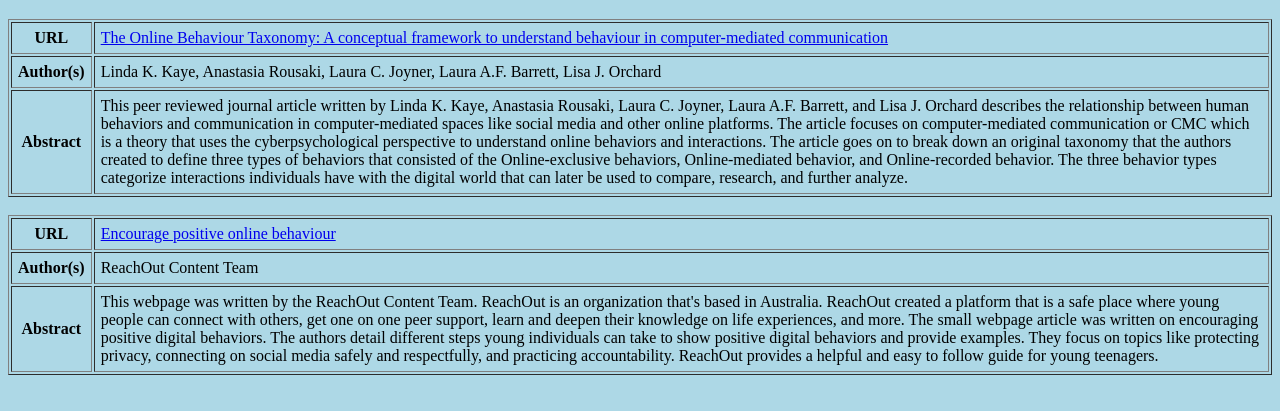
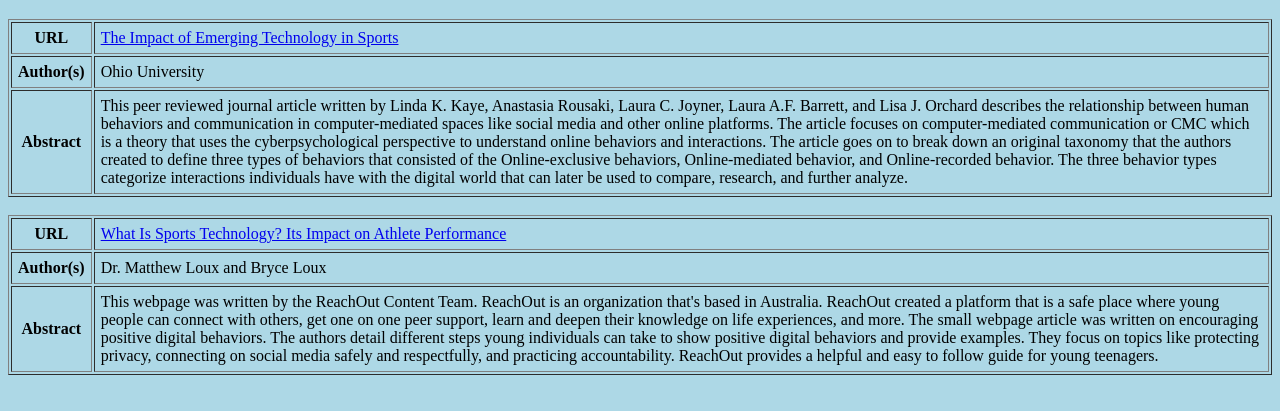
Before and after one commit to M50116721/M50116721.github.io, a plain HTML site: page subtopic3.html in a window 1280 px wide. Shown: the part 61-472 px from the top of the page. Drawn offline with Linux system fonts and the light colour scheme.

Commit message:
Update references in subtopic3.html

```diff
--- a/subtopic3.html
+++ b/subtopic3.html
@@ -8,8 +8,8 @@
     <h1>Fairness and Future Technology in Sports</h1>
 
     <table border="1" cellpadding="6">
-        <tr><th>URL</th><td><a href="https://www.sciencedirect.com/science/article/pii/S0747563222002655">The Online Behaviour Taxonomy: A conceptual framework to understand behaviour in computer-mediated communication</a></td></tr>
-        <tr><th>Author(s)</th><td>Linda K. Kaye, Anastasia Rousaki, Laura C. Joyner, Laura A.F. Barrett, Lisa J. Orchard</td></tr>
+        <tr><th>URL</th><td><a href="https://www.ohio.edu/business/academics/graduate/professional-master-sports-administration/resources/technology-sports">The Impact of Emerging Technology in Sports</a></td></tr>
+        <tr><th>Author(s)</th><td>Ohio University</td></tr>
         <tr><th>Abstract</th><td>This peer reviewed journal article written by Linda K. Kaye, Anastasia Rousaki, Laura C. Joyner, Laura A.F. Barrett, and Lisa J. Orchard describes the relationship between human  behaviors and communication in computer-mediated spaces like social media and other online platforms. The article focuses on computer-mediated communication or CMC which is a theory that uses the cyberpsychological perspective to understand online behaviors and interactions. The article goes on to break down an original taxonomy that the authors created to define three types of behaviors that consisted of the Online-exclusive behaviors, Online-mediated behavior, and Online-recorded behavior. The three behavior types categorize interactions individuals have with the digital world that can later be used to compare, research, and further analyze.</td></tr>
 
         </td></tr>
@@ -17,8 +17,8 @@
     <br>
 
     <table border="1" cellpadding="6">
-        <tr><th>URL</th><td><a href="https://parents.au.reachout.com/staying-safe-online/social-media/encourage-positive-online-behaviour">Encourage positive online behaviour</a></td></tr>
-        <tr><th>Author(s)</th><td>ReachOut Content Team</td></tr>
+        <tr><th>URL</th><td><a href="https://www.apu.apus.edu/area-of-study/nursing-and-health-sciences/resources/what-is-sports-technology/">What Is Sports Technology? Its Impact on Athlete Performance</a></td></tr>
+        <tr><th>Author(s)</th><td> Dr. Matthew Loux and Bryce Loux </td></tr>
         <tr><th>Abstract</th><td>This webpage was written by the ReachOut Content Team. ReachOut is an organization that's based in Australia. ReachOut created a platform that is a safe place where young people can connect with others, get one on one peer support, learn and deepen their knowledge on life experiences, and more. The small webpage article was written on encouraging positive digital behaviors. The authors detail different steps young individuals can take to show positive digital behaviors  and provide examples. They focus on topics like protecting privacy, connecting on social media safely and respectfully, and practicing accountability. ReachOut provides a helpful and easy to follow guide for young teenagers. </td></tr>
 
         </td></tr>
```
